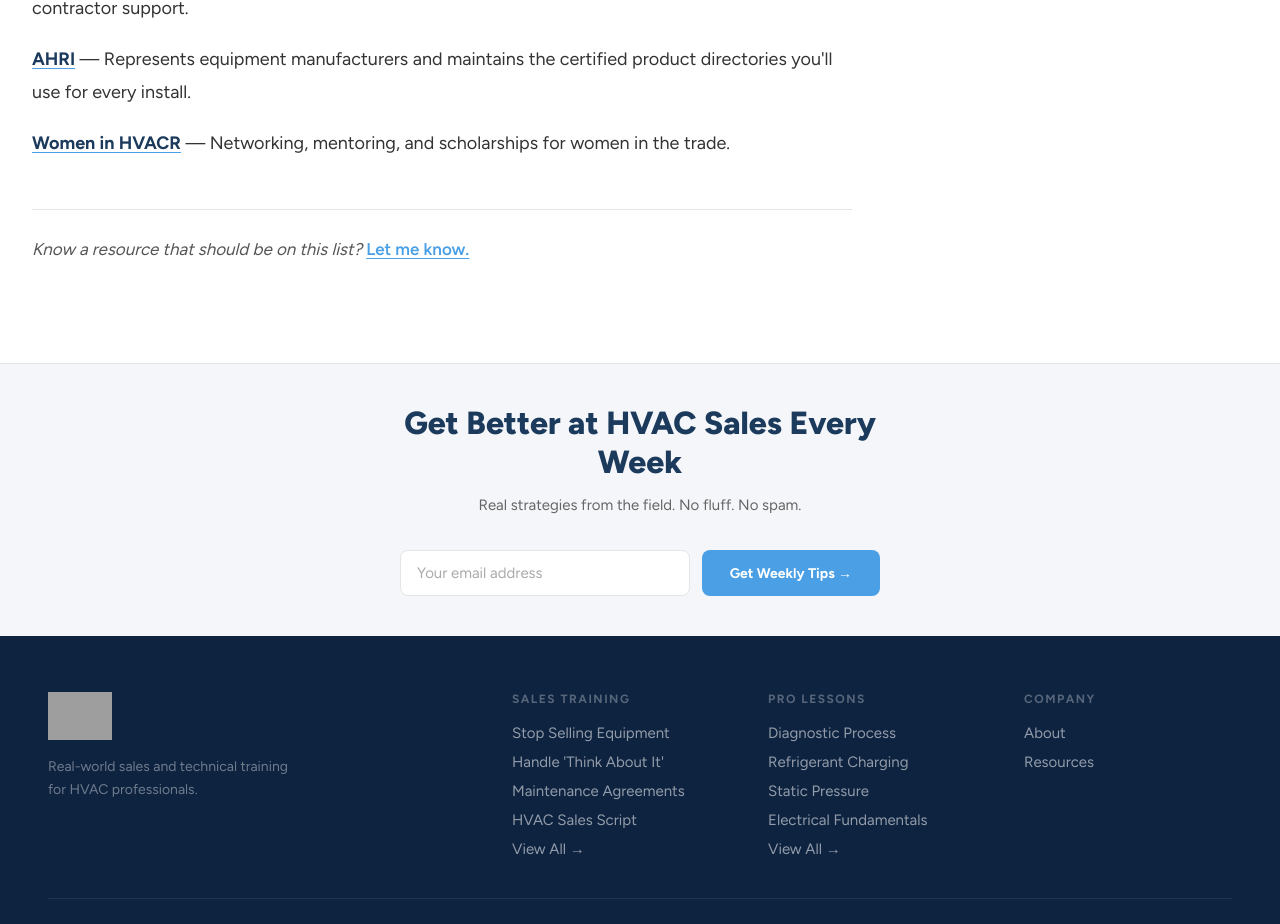
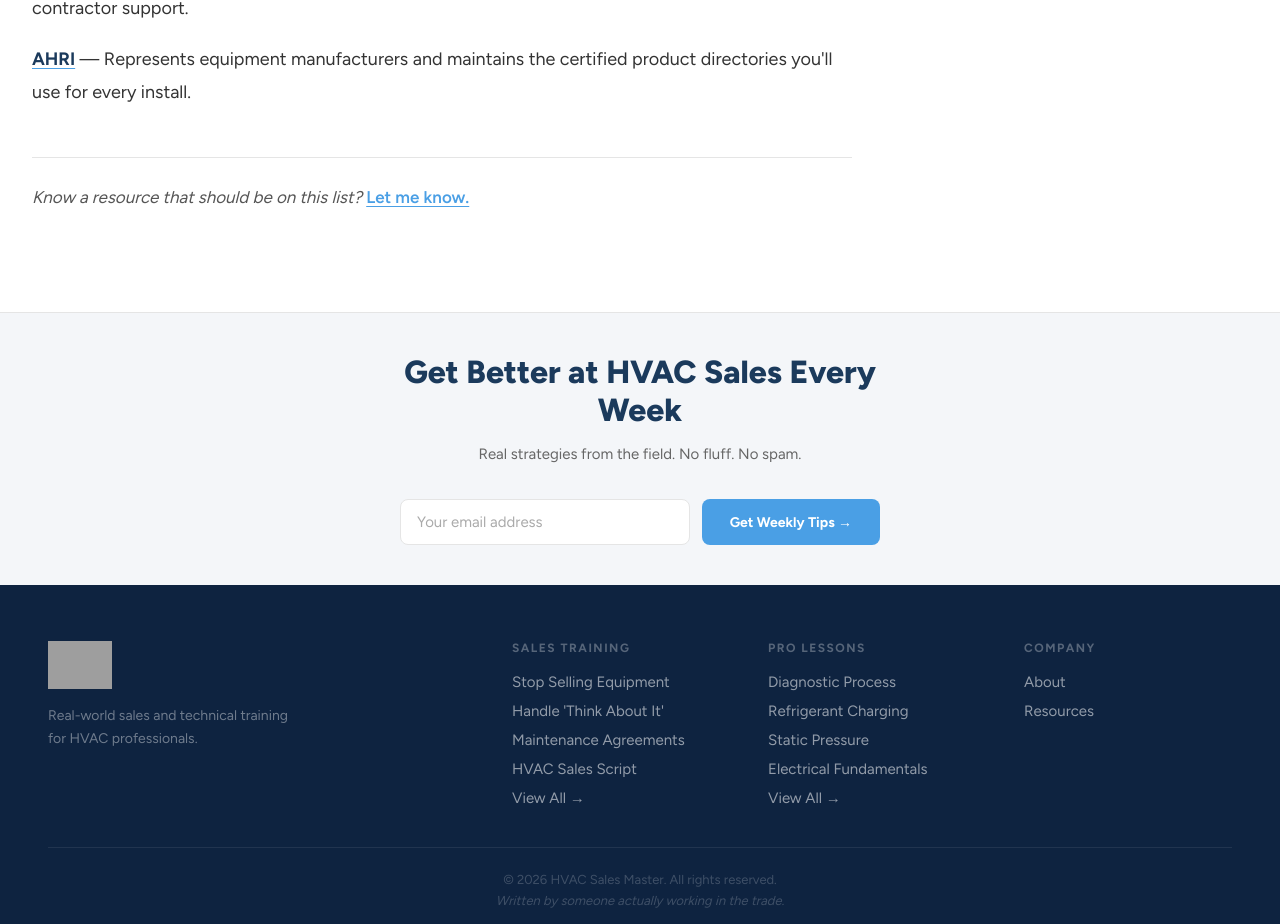
Before and after one commit to Ishack94/HVAC-sales-master, a React (Vite) app: page /resources in a window 1280 px wide. Shown: the part 3700-4624 px from the top of the page. Built offline with nearby package versions, Linux system fonts and the light colour scheme; grey boxes are pictures that could not be loaded.

Commit message:
Remove Women in HVACR link, fix reading progress bar z-index

```diff
--- a/src/components/UI/ReadingProgress.module.css
+++ b/src/components/UI/ReadingProgress.module.css
@@ -4,7 +4,7 @@
   left: 0;
   height: 3px;
   background: #4a9fe5;
-  z-index: 9999;
+  z-index: 999999;
   transition: width 0.1s linear;
   pointer-events: none;
 }
--- a/src/pages/Resources.jsx
+++ b/src/pages/Resources.jsx
@@ -307,9 +307,6 @@ export default function Resources() {
             <p>
               <a href="https://www.ahrinet.org" target="_blank" rel="noopener noreferrer" className={styles.extLink}><strong>AHRI</strong></a> — Represents equipment manufacturers and maintains the certified product directories you'll use for every install.
             </p>
-            <p>
-              <a href="https://www.womeninhvacr.org" target="_blank" rel="noopener noreferrer" className={styles.extLink}><strong>Women in HVACR</strong></a> — Networking, mentoring, and scholarships for women in the trade.
-            </p>
           </section>
 
           <p className={styles.closing}>
```
